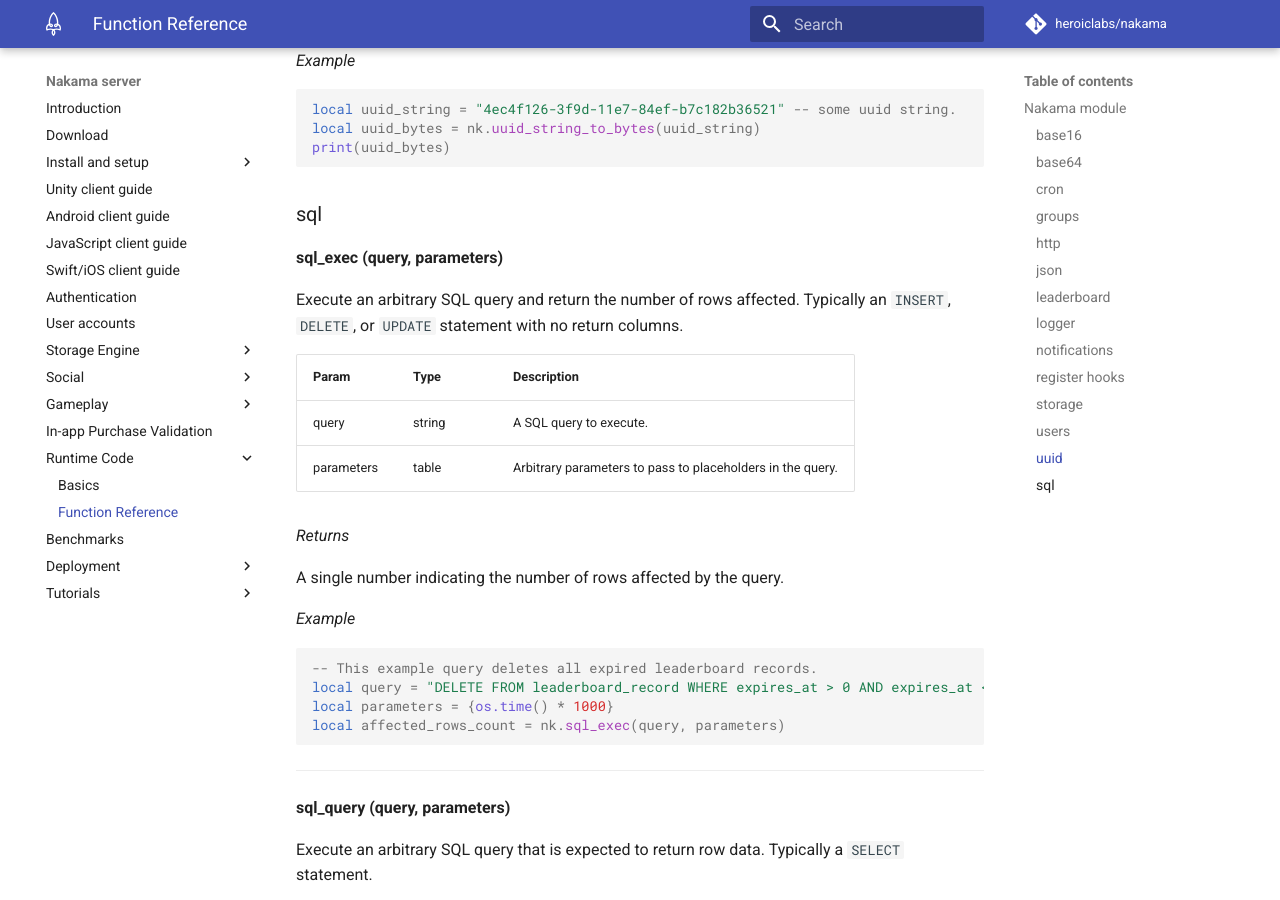
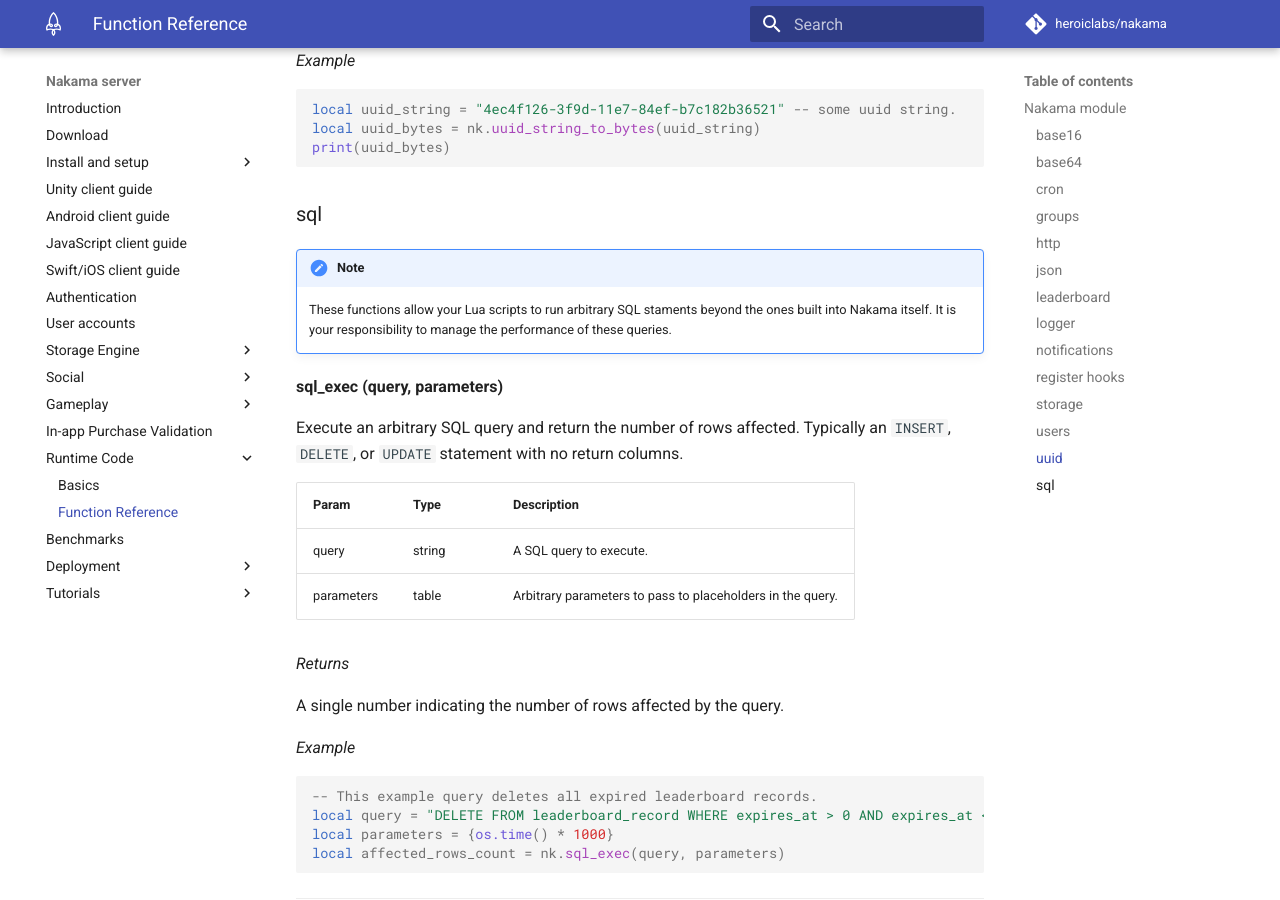
Before and after one commit to heroiclabs/nakama-docs, an MkDocs documentation site: the page built from docs/runtime-code-function-reference.md, in a window 1280 px wide and 900 px high, scrolled down 22656 px. Built offline with MkDocs 1.6.1 and Material for MkDocs 9.7.7, drawn with Linux system fonts in a browser that asks for light colours; comment, search, counter and statistics services are not loaded; old or Windows-style settings are respelled for this version of MkDocs.

Commit message:
Improve sql docs

```diff
--- a/docs/runtime-code-function-reference.md
+++ b/docs/runtime-code-function-reference.md
@@ -988,6 +988,9 @@ print(uuid_bytes)
 
 ### sql
 
+!!! Note
+    These functions allow your Lua scripts to run arbitrary SQL staments beyond the ones built into Nakama itself. It is your responsibility to manage the performance of these queries.
+
 __sql_exec (query, parameters)__
 
 Execute an arbitrary SQL query and return the number of rows affected. Typically an `INSERT`, `DELETE`, or `UPDATE` statement with no return columns.
```
